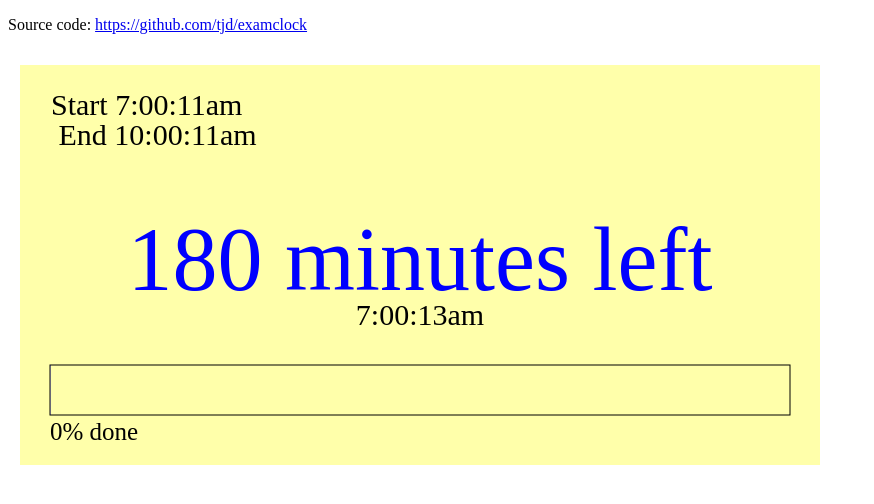
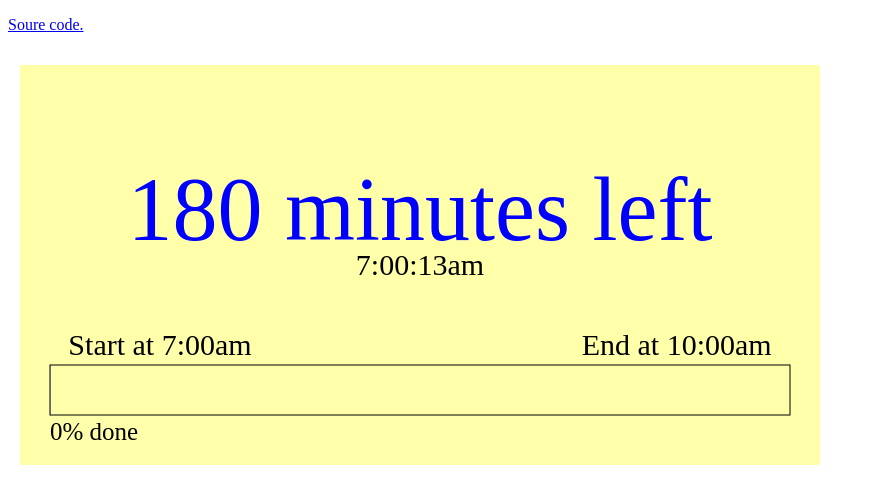
Before and after one commit to tjd/examclock, a plain HTML site: page index.html in a window 1280 px wide. Both pictures are taken after a click on the button "Start Timer". Shown: the whole page, without its empty margins (0-874 px from the left). Drawn offline with Linux system fonts and the light colour scheme.

Commit message:
updated clock page

```diff
--- a/examclock.js
+++ b/examclock.js
@@ -5,19 +5,25 @@
       return console.log(msg);
     }
   };
-  format = function(date) {
+  format = function(date, include_seconds) {
     var am_pm, h_str, hours, m_str, minutes, s_str, seconds;
+    if (include_seconds == null) {
+      include_seconds = false;
+    }
     hours = date.getHours();
     minutes = date.getMinutes();
     seconds = date.getSeconds();
     am_pm = hours < 12 ? "am" : "pm";
     h_str = hours % 12 === 0 ? "12" : (hours % 12).toString();
-    m_str = (minutes < 10 ? "0" : "") + minutes.toString();
-    s_str = (seconds < 10 ? "0" : "") + seconds.toString();
-    return "" + h_str + ":" + m_str + ":" + s_str + am_pm;
+    m_str = ":" + (minutes < 10 ? "0" : "") + minutes.toString();
+    s_str = include_seconds ? ":" + (seconds < 10 ? "0" : "") + seconds.toString() : "";
+    return "" + h_str + m_str + s_str + am_pm;
   };
-  currentTimeString = function() {
-    return format(new Date);
+  currentTimeString = function(include_seconds) {
+    if (include_seconds == null) {
+      include_seconds = false;
+    }
+    return format(new Date, include_seconds);
   };
   millis_to_secs = function(m) {
     return m / 1000;
@@ -154,9 +160,9 @@
     };
     big_msg = {
       msg: "",
-      y: 225,
+      y: 175,
       font: "90px serif",
-      fillStyle: "blue"
+      color: "blue"
     };
     bar = {
       x: 30,
@@ -165,7 +171,7 @@
       height: 50,
       strokeStyle: "black",
       lineWidth: 1,
-      fillStyle: "red"
+      color: "red"
     };
     animationLoop = function() {
       var erm, pct, pct_msg, pct_msg_width, w;
@@ -173,31 +179,30 @@
       if (!running) {
         return;
       }
-      putLabel("    Start " + format(exam.time.start), 1, 50, "30px serif");
-      putLabel("     End " + format(exam.time.end), 1, 80, "30px serif");
       if (exam.finished()) {
-        bar.fillStyle = "green";
+        bar.color = "green";
         big_msg.msg = "Exam is finished!";
-        big_msg.fillStyle = "green";
+        big_msg.color = "green";
       } else if (exam.remaining.minutes() <= 1) {
-        bar.fillStyle = "red";
+        bar.color = "red";
         big_msg.msg = exam.remaining.seconds() + " seconds left";
-        big_msg.fillStyle = "red";
+        big_msg.color = "red";
       } else if (exam.remaining.minutes() <= 10) {
-        bar.fillStyle = "orange";
+        bar.color = "orange";
         big_msg.msg = exam.remaining.minutes() + " minutes left";
-        big_msg.fillStyle = "orange";
+        big_msg.color = "orange";
       } else {
-        bar.fillStyle = "blue";
+        bar.color = "blue";
         big_msg.msg = exam.remaining.minutes() + " minutes left";
-        big_msg.fillStyle = "blue";
+        big_msg.color = "blue";
       }
-      centerLabel(big_msg.msg, big_msg.y, big_msg.font, big_msg.fillStyle);
-      centerLabel(currentTimeString(), 260, "30px serif");
+      centerLabel(big_msg.msg, big_msg.y, big_msg.font, big_msg.color);
+      centerLabel(currentTimeString(true), 210, "30px serif");
+      centerLabel("Start at " + (format(exam.time.start)) + "                                            End at " + (format(exam.time.end)), 290, "30px serif");
       context.strokeStyle = bar.strokeStyle;
       context.lineWidth = bar.lineWidth;
       context.strokeRect(bar.x, bar.y, bar.width, bar.height);
-      context.fillStyle = bar.fillStyle;
+      context.fillStyle = bar.color;
       erm = exam.remaining.millis();
       w = constrained_map(erm, exam.duration.millis, 0, 0, bar.width);
       context.fillRect(bar.x, bar.y, w, bar.height);
--- a/index.html
+++ b/index.html
@@ -9,16 +9,17 @@
 
 <body>
 
-<p>Source code: <a href="https://github.com/tjd/examclock">https://github.com/tjd/examclock</a></p>
+<p><a href="https://github.com/tjd/examclock">Soure code.</a></p>
 
 <canvas id="canvasOne" width="800" height="400" style="position: absolute; top: 65px; left: 20px;">
 Your browser does not support the HTML5 Canvas.
 </canvas>
 
-<button id="startbutton" style="position: absolute; top: 250px; left: 50px;">Start Timer</button>
+<span id="dur_span" style="position: absolute; top: 250px; left: 250px;">
+Duration in minutes: <input id="dur_in_min" type="text" size="4"/>
+<button id="startbutton">Start Timer</button>
+</span>
 
-<span id="dur_span" style="position: absolute; top: 250px; left: 150px;">Duration in minutes: <input id="dur_in_min" type="text" size="4"/></span>
 
 </body>
-
 </html>
```
Also changed, not shown: 1 other file.
